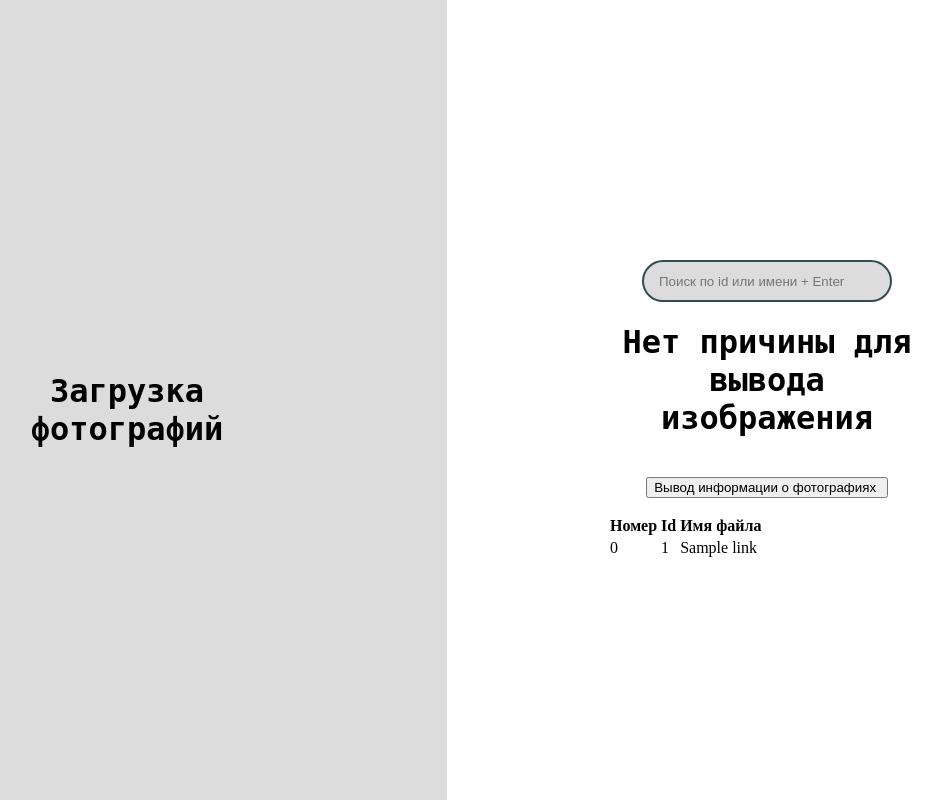
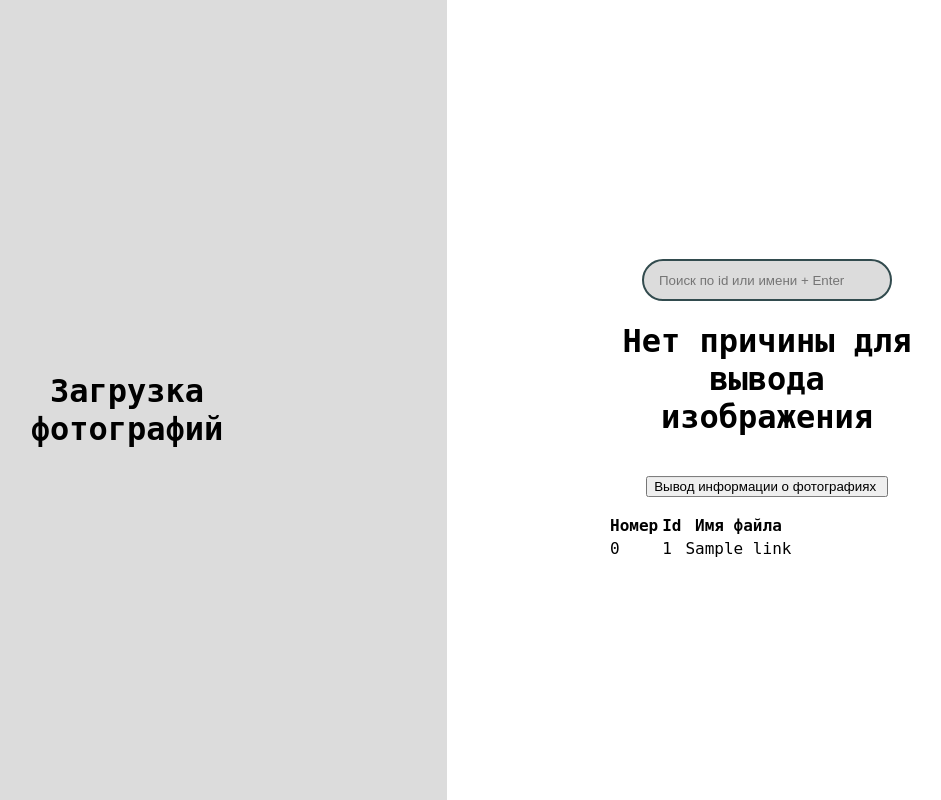
Before and after one commit to greenatom-foundation/API-interface-photo-storage, a Flask app: page /get_value in a window 1280 px wide. Shown: the whole page, without its empty margins (193-1134 px from the left). Run offline with Flask 2, Linux system fonts and the light colour scheme; tables that the repository leaves empty hold one stand-in row (values such as "Sample post"); some libraries are stand-ins or nearby versions.

Commit message:
Шрифт для table

```diff
--- a/app/static/style.css
+++ b/app/static/style.css
@@ -73,3 +73,7 @@ h1 {
   font-family: FontAwesome;
   color: #324b4e;
 }
+
+table {
+	font-family: 'Roboto Mono', monospace;
+  }
```
